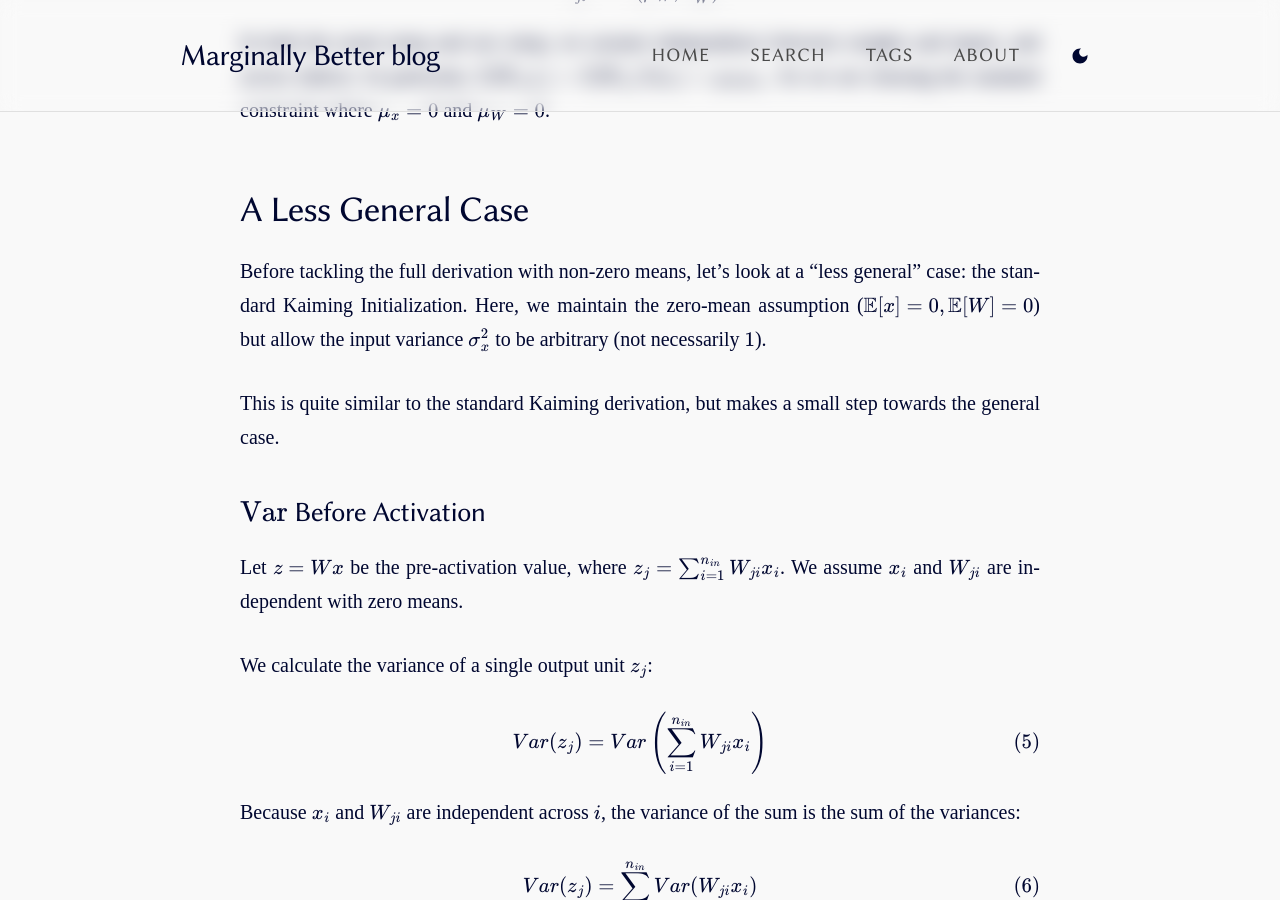
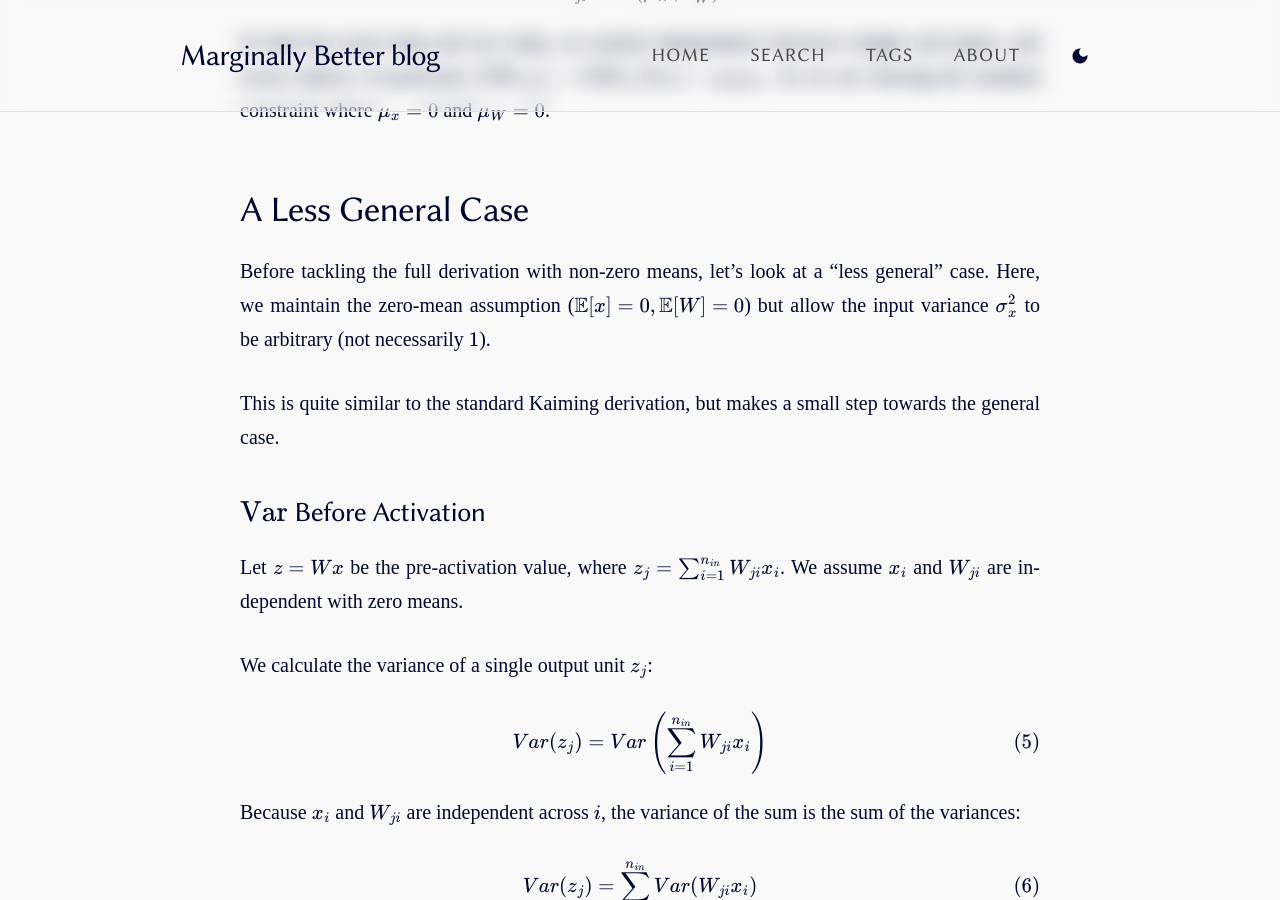
Before and after one commit to Rishit-dagli/Rishit-dagli.github.io, a Jekyll site: the page built from _posts/2026-02-07-general-kaiming.md, in a window 1280 px wide and 900 px high, scrolled down 2182 px. Built offline with Jekyll 4.4.1, drawn with Linux system fonts in a browser that asks for light colours; some web fonts are replaced; our own code applies the rules of GitHub Pages for plain Markdown files; comment, search, counter and statistics services are not loaded.

Commit message:
refine wording in Kaiming initialization explanation for clarity

```diff
--- a/_posts/2026-02-07-general-kaiming.md
+++ b/_posts/2026-02-07-general-kaiming.md
@@ -67,7 +67,7 @@ So we are relaxing the standard constraint where $\mu_x = 0$ and $\mu_W = 0$.
 
 ## A Less General Case
 
-Before tackling the full derivation with non-zero means, let's look at a "less general" case: the standard Kaiming Initialization. Here, we maintain the zero-mean assumption ($\mathbb{E}[x] = 0, \mathbb{E}[W] = 0$) but allow the input variance $\sigma_x^2$ to be arbitrary (not necessarily $1$).
+Before tackling the full derivation with non-zero means, let's look at a "less general" case. Here, we maintain the zero-mean assumption ($\mathbb{E}[x] = 0, \mathbb{E}[W] = 0$) but allow the input variance $\sigma_x^2$ to be arbitrary (not necessarily $1$).
 
 This is quite similar to the standard Kaiming derivation, but makes a small step towards the general case.
 
```
